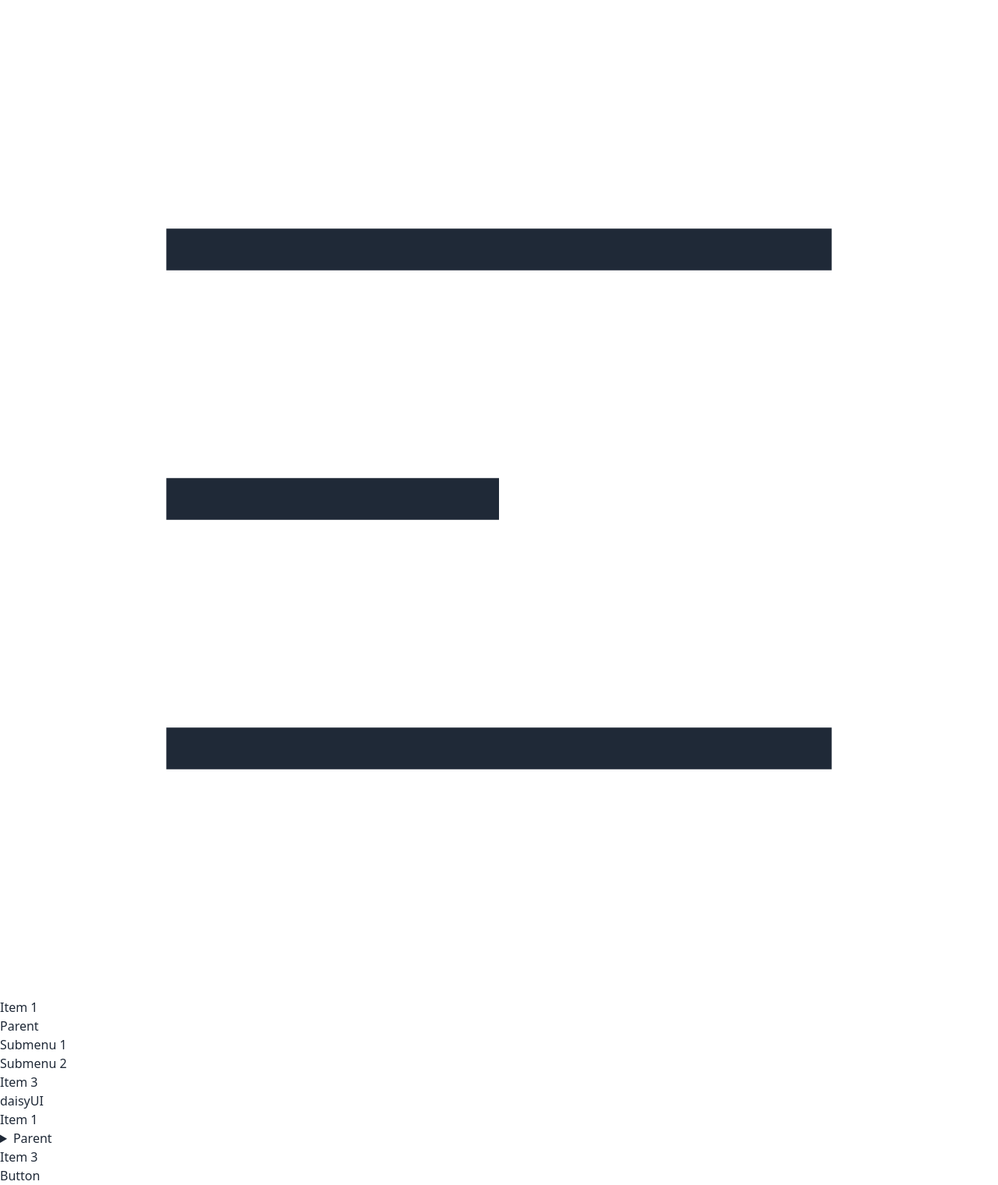
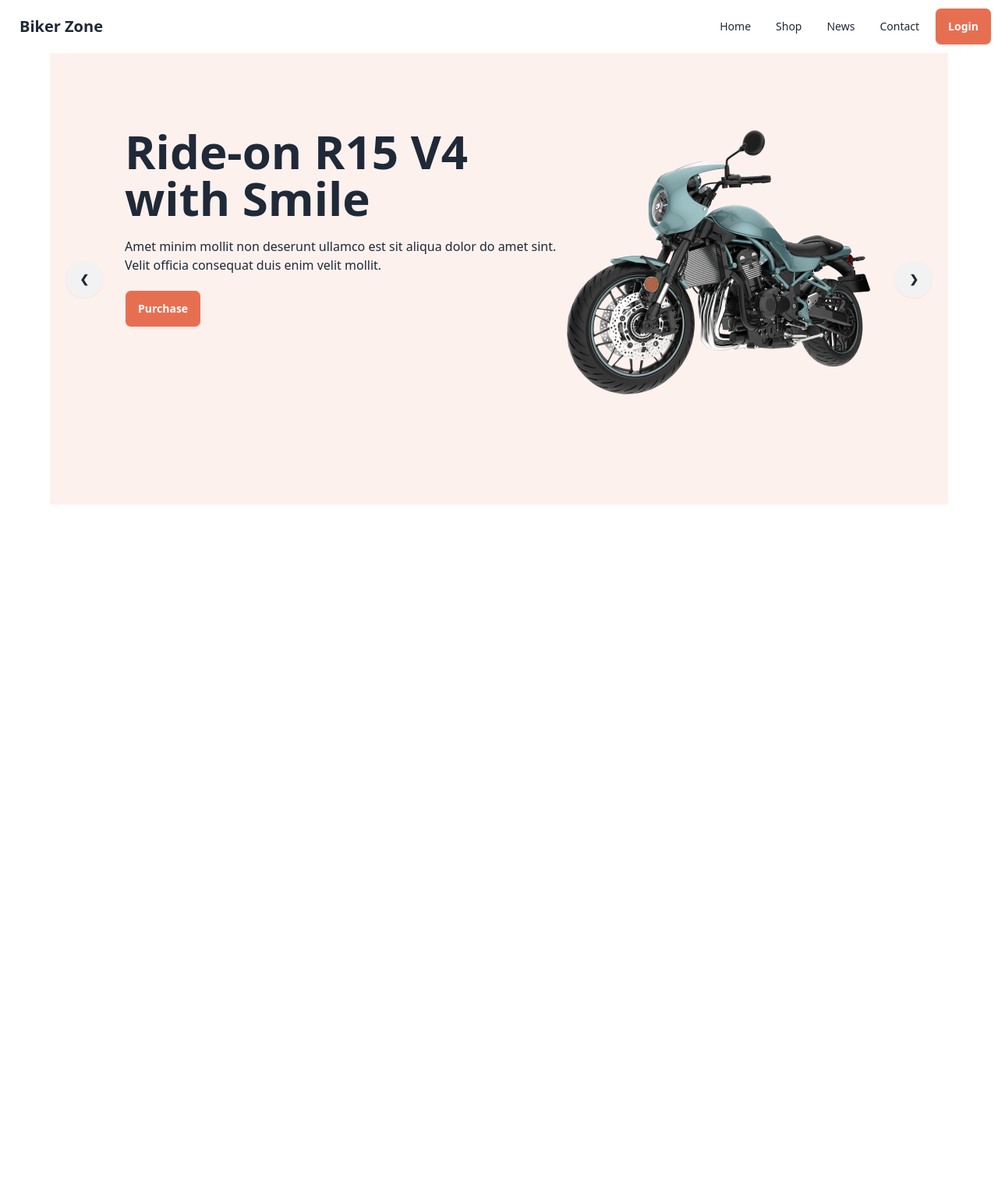
Before and after one commit to azmaeenmahtab/biker-zone-project, a plain HTML site: page index.html in a window 1280 px wide. Shown: the whole page at 78% size. After the commit the page ends 800 px from the top, so only its background shows below. Drawn offline with nearby package versions, Linux system fonts and the light colour scheme.

Commit message:
first commit

```diff
--- a/index.html
+++ b/index.html
@@ -7,57 +7,132 @@
     <title>Document</title>
     <link href="https://cdn.jsdelivr.net/npm/daisyui@4.12.10/dist/full.min.css" rel="stylesheet" type="text/css" />
     <script src="https://cdn.tailwindcss.com"></script>
-
+    <!-- custom styles  -->
+    <script>
+        tailwind.config = {
+            theme: {
+                extend: {
+                    colors: {
+                        clifford: '#da373d',
+                        'btn-primary': '#E76F51',
+                        'backg-primary': '#FDF1EE',
+                    }
+                }
+            }
+        }
+    </script>
 </head>
 
 <body>
     <!-- navigationbar  -->
     <nav>
-        <div className="navbar bg-base-100">
-            <div className="navbar-start">
-                <div className="dropdown">
-                    <div tabIndex={0} role="button" className="btn btn-ghost lg:hidden">
-                        <svg xmlns="http://www.w3.org/2000/svg" className="h-5 w-5" fill="none" viewBox="0 0 24 24"
+        <div class="navbar bg-base-100">
+            <div class="flex-1">
+                <div class="dropdown">
+                    <div tabindex="0" role="button" class="btn btn-ghost lg:hidden">
+                        <svg xmlns="http://www.w3.org/2000/svg" class="h-5 w-5" fill="none" viewBox="0 0 24 24"
                             stroke="currentColor">
-                            <path strokeLinecap="round" strokeLinejoin="round" strokeWidth="2"
+                            <path stroke-linecap="round" stroke-linejoin="round" stroke-width="2"
                                 d="M4 6h16M4 12h8m-8 6h16" />
                         </svg>
                     </div>
-                    <ul tabIndex={0}
-                        className="menu menu-sm dropdown-content bg-base-100 rounded-box z-[1] mt-3 w-52 p-2 shadow">
-                        <li><a>Item 1</a></li>
-                        <li>
-                            <a>Parent</a>
-                            <ul className="p-2">
-                                <li><a>Submenu 1</a></li>
-                                <li><a>Submenu 2</a></li>
-                            </ul>
-                        </li>
-                        <li><a>Item 3</a></li>
+                    <ul tabindex="0"
+                        class="menu menu-sm dropdown-content bg-base-100 rounded-box z-[1] mt-3 w-52 p-2 shadow">
+                        <li><a>Home</a></li>
+                        <li><a>Shop</a></li>
+                        <li><a>News</a></li>
+                        <li><a>Contact</a></li>
                     </ul>
                 </div>
-                <a className="btn btn-ghost text-xl">daisyUI</a>
+                <a class="btn btn-ghost text-xl">Biker Zone</a>
             </div>
-            <div className="navbar-center hidden lg:flex">
-                <ul className="menu menu-horizontal px-1">
-                    <li><a>Item 1</a></li>
-                    <li>
-                        <details>
-                            <summary>Parent</summary>
-                            <ul className="p-2">
-                                <li><a>Submenu 1</a></li>
-                                <li><a>Submenu 2</a></li>
-                            </ul>
-                        </details>
-                    </li>
-                    <li><a>Item 3</a></li>
+            <div class="navbar-center hidden lg:flex">
+                <ul class="menu menu-horizontal px-1">
+
+                    <li><a>Home</a></li>
+                    <li><a>Shop</a></li>
+                    <li><a>News</a></li>
+                    <li><a>Contact</a></li>
                 </ul>
             </div>
-            <div className="navbar-end">
-                <a className="btn">Button</a>
+            <div class="">
+                <a class="btn bg-[#E76F51] text-white">Login</a>
             </div>
         </div>
     </nav>
+    <!-- slide or carousel  -->
+    <div class="flex justify-center">
+        <div class="carousel w-full bg-backg-primary max-w-6xl ">
+            <div id="slide1" class="carousel-item relative w-full">
+                <div class="flex p-5 lg:p-24 flex-col lg:flex-row ">
+                    <div class="space-y-5 flex-1">
+                        <h3 class="text-6xl font-bold">Ride-on R15 V4 with Smile</h3>
+                        <p class="text-base">Amet minim mollit non deserunt ullamco
+                            est sit aliqua dolor do amet sint. Velit officia consequat duis enim velit mollit.</p>
+                        <button class="btn bg-btn-primary text-white">Purchase</button>
+                    </div>
+                    <div>
+                        <img src="images/slider/bike1.png" class="w-full flex-1" />
+                    </div>
+                </div>
+                <div class="absolute left-5 right-5 top-1/2 flex -translate-y-1/2 transform justify-between">
+                    <a href="#slide4" class="btn btn-circle">❮</a>
+                    <a href="#slide2" class="btn btn-circle">❯</a>
+                </div>
+            </div>
+            <div id="slide2" class="carousel-item relative w-full">
+                <div class="flex p-24">
+                    <div class="space-y-5 flex-1">
+                        <h3 class="text-6xl font-bold">Ride-on R15 V4 with Smile</h3>
+                        <p class="text-base">Amet minim mollit non deserunt ullamco
+                            est sit aliqua dolor do amet sint. Velit officia consequat duis enim velit mollit.</p>
+                        <button class="btn bg-btn-primary text-white">Purchase</button>
+                    </div>
+                    <div>
+                        <img src="images/slider/bike2.png" class="w-full" />
+                    </div>
+                </div>
+                <div class="absolute left-5 right-5 top-1/2 flex -translate-y-1/2 transform justify-between">
+                    <a href="#slide1" class="btn btn-circle">❮</a>
+                    <a href="#slide3" class="btn btn-circle">❯</a>
+                </div>
+            </div>
+            <div id="slide3" class="carousel-item relative w-full">
+                <div class="flex p-24">
+                    <div class="space-y-5 flex-1">
+                        <h3 class="text-6xl font-bold">Ride-on R15 V4 with Smile</h3>
+                        <p class="text-base">Amet minim mollit non deserunt ullamco
+                            est sit aliqua dolor do amet sint. Velit officia consequat duis enim velit mollit.</p>
+                        <button class="btn bg-btn-primary text-white">Purchase</button>
+                    </div>
+                    <div>
+                        <img src="images/slider/bike3.png" class="w-full" />
+                    </div>
+                </div>
+                <div class="absolute left-5 right-5 top-1/2 flex -translate-y-1/2 transform justify-between">
+                    <a href="#slide2" class="btn btn-circle">❮</a>
+                    <a href="#slide4" class="btn btn-circle">❯</a>
+                </div>
+            </div>
+            <div id="slide4" class="carousel-item relative w-full">
+                <div class="flex p-24">
+                    <div class="space-y-5 flex-1">
+                        <h3 class="text-6xl font-bold">Ride-on R15 V4 with Smile</h3>
+                        <p class="text-base">Amet minim mollit non deserunt ullamco
+                            est sit aliqua dolor do amet sint. Velit officia consequat duis enim velit mollit.</p>
+                        <button class="btn bg-btn-primary text-white">Purchase</button>
+                    </div>
+                    <div>
+                        <img src="images/slider/bike4.png" class="w-full" />
+                    </div>
+                </div>
+                <div class="absolute left-5 right-5 top-1/2 flex -translate-y-1/2 transform justify-between">
+                    <a href="#slide3" class="btn btn-circle">❮</a>
+                    <a href="#slide1" class="btn btn-circle">❯</a>
+                </div>
+            </div>
+        </div>
+    </div>
 </body>
 
 </html>
```
